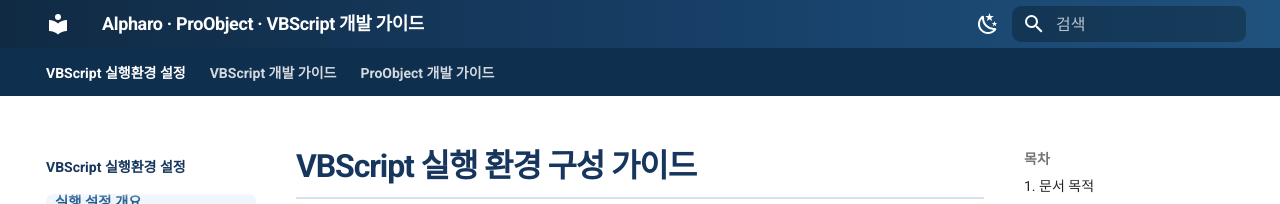
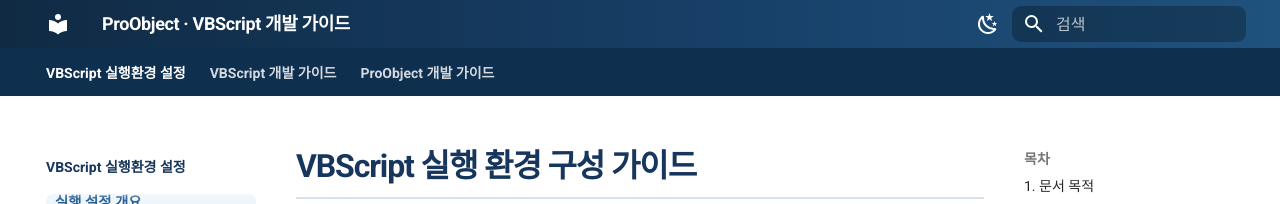
Before and after one commit to Team-Microserver/vbscript-doc, an MkDocs documentation site: the page built from docs/01_env/vbscript_execution_environment.md, in a window 1280 px wide. Shown: the top 204 px of the page. Built offline with MkDocs 1.6.1 and Material for MkDocs 9.7.7, drawn with Linux system fonts in a browser that asks for light colours.

```diff
--- a/mkdocs.yml
+++ b/mkdocs.yml
@@ -1,4 +1,4 @@
-site_name: Alpharo · ProObject · VBScript 개발 가이드
+site_name: ProObject · VBScript 개발 가이드
 site_description: Alpharo 화면 개발과 VBScript 레거시 분석, ProObject·EMB 서버 개발을 위한 금융 SI 실전 가이드
 site_author: Team Financial SI Study
 docs_dir: docs
```
